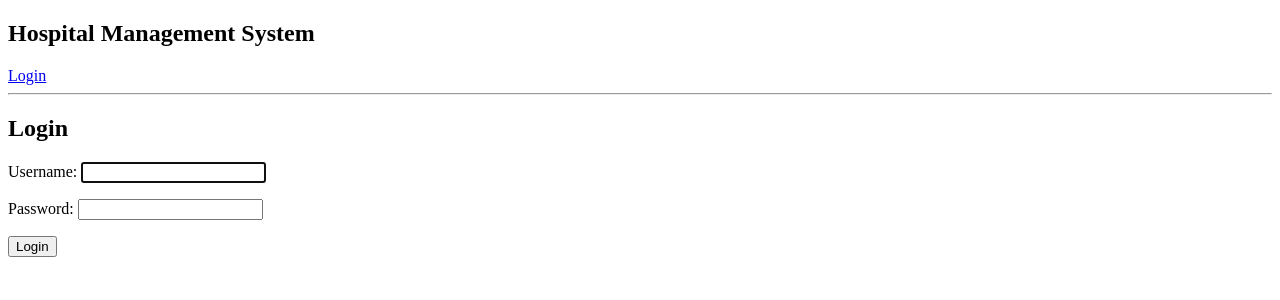
After one commit to KavyaRKoladiya/HMS, a Django app: page /login/ in a window 1280 px wide. The commit adds this page. Shown: the top 300 px of the page. Run offline with Django 5.2, Linux system fonts and the light colour scheme.

Commit message:
Implemented authentication system with login and access restriction

```diff
--- a/hms/settings.py
+++ b/hms/settings.py
@@ -119,3 +119,6 @@ USE_TZ = True
 # https://docs.djangoproject.com/en/6.0/howto/static-files/
 
 STATIC_URL = 'static/'
+LOGIN_URL = '/login/'
+LOGIN_REDIRECT_URL = '/'
+LOGOUT_REDIRECT_URL = '/login/'
--- a/hms/urls.py
+++ b/hms/urls.py
@@ -17,10 +17,14 @@ Including another URLconf
 
 from django.contrib import admin
 from django.urls import path, include
-from .views import home
+from .views import home, CustomLoginView, custom_logout
+from django.contrib.auth.decorators import login_required
 
 urlpatterns = [
     path('admin/', admin.site.urls),
+    path('login/', CustomLoginView.as_view(), name='login'),
+    path('logout/', custom_logout, name='logout'),
+
     path('', home, name='home'),
     path('patients/', include('patients.urls')),
     path('doctors/', include('doctors.urls')),
--- a/hms/views.py
+++ b/hms/views.py
@@ -2,3 +2,15 @@ from django.shortcuts import render
 
 def home(request):
     return render(request, 'home.html')
+
+from django.contrib.auth.views import LoginView
+from django.contrib.auth import logout
+from django.shortcuts import redirect
+
+class CustomLoginView(LoginView):
+    template_name = 'login.html'
+
+
+def custom_logout(request):
+    logout(request)
+    return redirect('login')
--- a/templates/base.html
+++ b/templates/base.html
@@ -8,12 +8,18 @@
     <h2>Hospital Management System</h2>
 
     <nav>
+    {% if user.is_authenticated %}
         <a href="/">Home</a> |
         <a href="/patients/">Patients</a> |
         <a href="/doctors/">Doctors</a> |
         <a href="/appointments/">Appointments</a> |
-        <a href="/admin/">Admin</a>
+        <a href="/admin/">Admin</a> |
+        <a href="/logout/">Logout</a>
+    {% else %}
+        <a href="/login/">Login</a>
+    {% endif %}
     </nav>
+
 
     <hr>
 
--- /dev/null
+++ b/templates/login.html
@@ -0,0 +1,11 @@
+{% extends 'base.html' %}
+
+{% block content %}
+<h2>Login</h2>
+
+<form method="POST">
+    {% csrf_token %}
+    {{ form.as_p }}
+    <button type="submit">Login</button>
+</form>
+{% endblock %}
```
Also changed, not shown: appointments/views.py (+5 -4 lines), doctors/views.py (+5 -4 lines), patients/views.py (+5 -2 lines).
